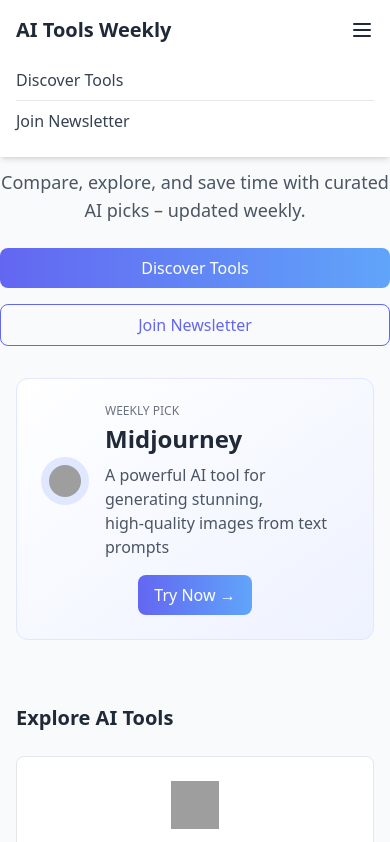
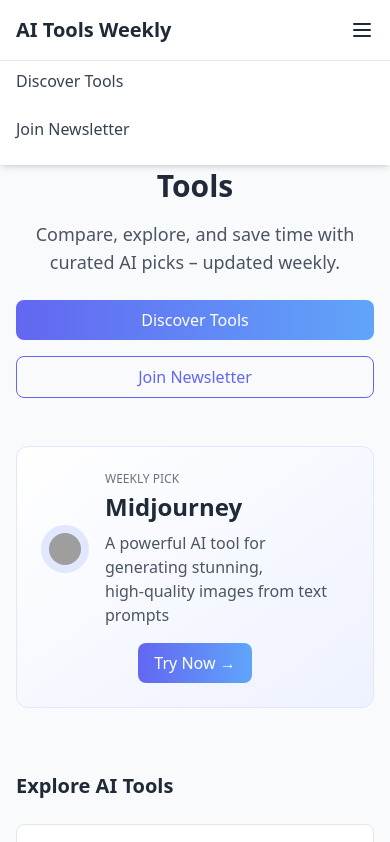
Before and after one commit to DomFran05/SmartAIHub, a plain HTML site: page index.html in a window 390 px wide. Both pictures are taken after a click on the button 362 px from the left and 30 px from the top of the page. Shown: the top 842 px of the page. Drawn offline with nearby package versions, Linux system fonts and the light colour scheme; grey boxes are pictures that could not be loaded.

Commit message:
Update index.html

```diff
--- a/index.html
+++ b/index.html
@@ -1,15 +1,16 @@
 <!DOCTYPE html>
 <html lang="en">
 <head>
-  <meta charset="UTF-8" />
-  <meta name="viewport" content="width=device-width, initial-scale=1.0" />
+  <meta charset="UTF-8">
+  <meta name="viewport" content="width=device-width, initial-scale=1.0">
   <title>AI Tools Weekly</title>
   <script src="https://cdn.tailwindcss.com"></script>
+  <style>html{scroll-behavior:smooth;} /* Smooth anchor scrolling */</style>
 </head>
 <body class="bg-gray-50 font-sans text-gray-800">
 
   <!-- Responsive Navigation -->
-  <nav class="bg-white shadow-md fixed w-full z-10">
+  <nav class="bg-white shadow-md fixed w-full z-20">
     <div class="max-w-3xl mx-auto px-4 py-4 flex items-center justify-between">
       <a href="/" class="text-xl font-bold">AI Tools Weekly</a>
       <button id="menu-btn" class="sm:hidden focus:outline-none">
@@ -17,20 +18,22 @@
           <path stroke-linecap="round" stroke-linejoin="round" stroke-width="2" d="M4 6h16M4 12h16M4 18h16" />
         </svg>
       </button>
-      <div id="menu" class="hidden sm:flex sm:items-center space-x-4">
+      <div class="hidden sm:flex sm:items-center space-x-6" id="menu-desktop">
         <a href="#discover-tools" class="text-gray-700 hover:text-indigo-500">Discover Tools</a>
         <a href="#subscribe" class="text-gray-700 hover:text-indigo-500">Join Newsletter</a>
       </div>
     </div>
     <!-- Mobile menu -->
-    <div id="menu-mobile" class="hidden sm:hidden bg-white px-4 pb-4">
-      <a href="#discover-tools" class="block py-2 border-b border-gray-200 text-gray-700 hover:text-indigo-500">Discover Tools</a>
-      <a href="#subscribe" class="block py-2 text-gray-700 hover:text-indigo-500">Join Newsletter</a>
+    <div id="menu-mobile" class="hidden bg-white border-t border-gray-200">
+      <div class="px-4 pb-4 space-y-2">
+        <a href="#discover-tools" class="block py-2 text-gray-700 hover:text-indigo-500">Discover Tools</a>
+        <a href="#subscribe" class="block py-2 text-gray-700 hover:text-indigo-500">Join Newsletter</a>
+      </div>
     </div>
   </nav>
 
   <!-- Hero Section -->
-  <header class="pt-20 max-w-3xl mx-auto text-center">
+  <header class="pt-24 pb-12 max-w-3xl mx-auto text-center px-4">
     <h1 class="text-3xl sm:text-4xl font-bold">Your Weekly Shortcut to the Smartest AI Tools</h1>
     <p class="mt-4 text-lg text-gray-600">Compare, explore, and save time with curated AI picks – updated weekly.</p>
     <div class="mt-6 flex flex-col sm:flex-row justify-center gap-4">
@@ -39,7 +42,7 @@
     </div>
   </header>
 
-  <main id="discover-tools" class="max-w-3xl mx-auto space-y-16 mt-8 px-4">
+  <main id="discover-tools" class="max-w-3xl mx-auto space-y-16 px-4">
 
     <!-- Weekly Pick -->
     <section class="bg-gradient-to-br from-white to-indigo-50 border border-indigo-100 rounded-xl p-6 flex flex-col md:flex-row items-center justify-between">
@@ -97,11 +100,12 @@
   </main>
 
   <script>
-    // Mobile menu toggle
-    const btn = document.getElementById('menu-btn');
-    const mobileMenu = document.getElementById('menu-mobile');
-    btn.addEventListener('click', () => {
-      mobileMenu.classList.toggle('hidden');
+    document.addEventListener('DOMContentLoaded', function() {
+      const btn = document.getElementById('menu-btn');
+      const mobileMenu = document.getElementById('menu-mobile');
+      btn.addEventListener('click', () => {
+        mobileMenu.classList.toggle('hidden');
+      });
     });
   </script>
 
```
